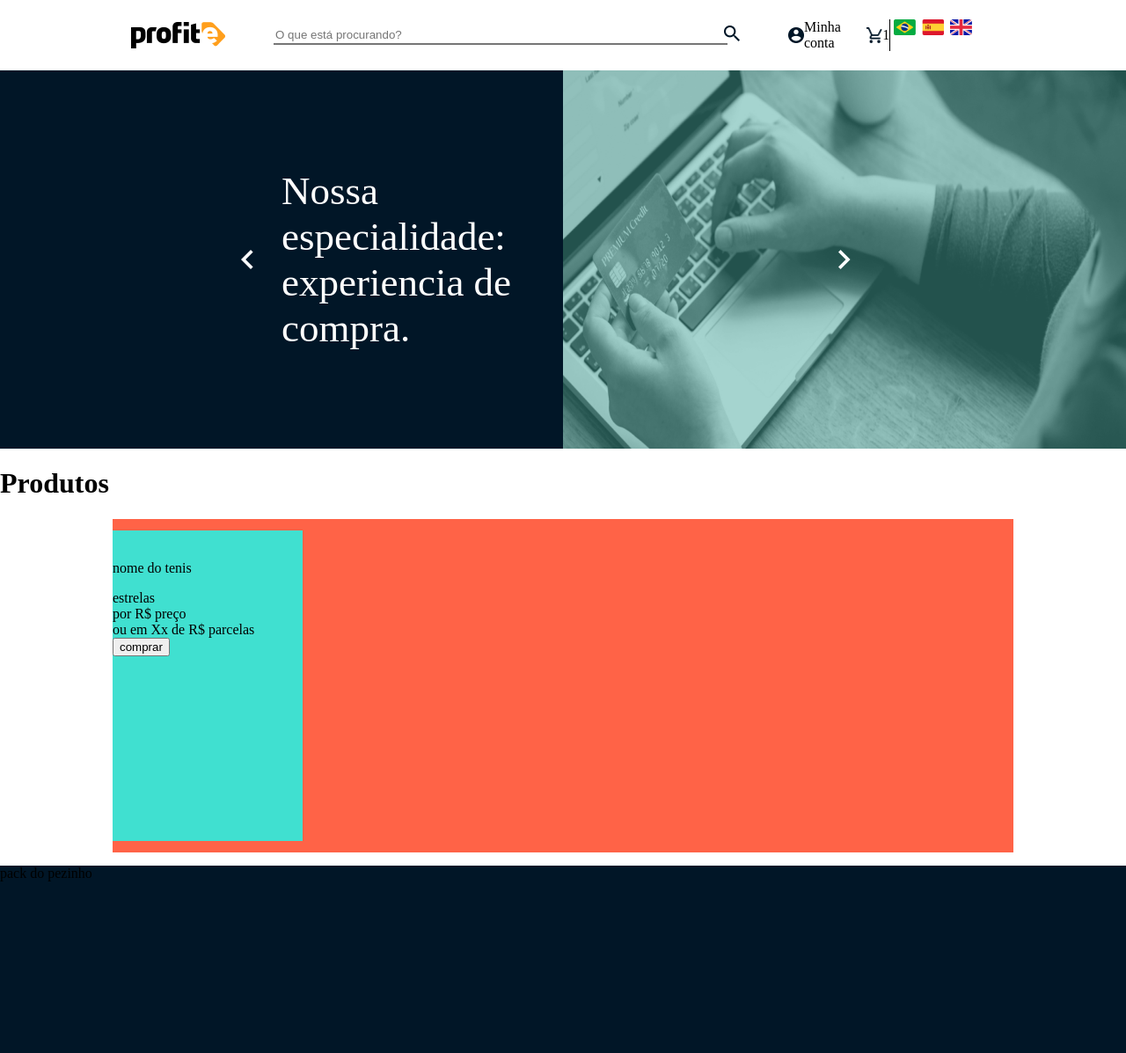
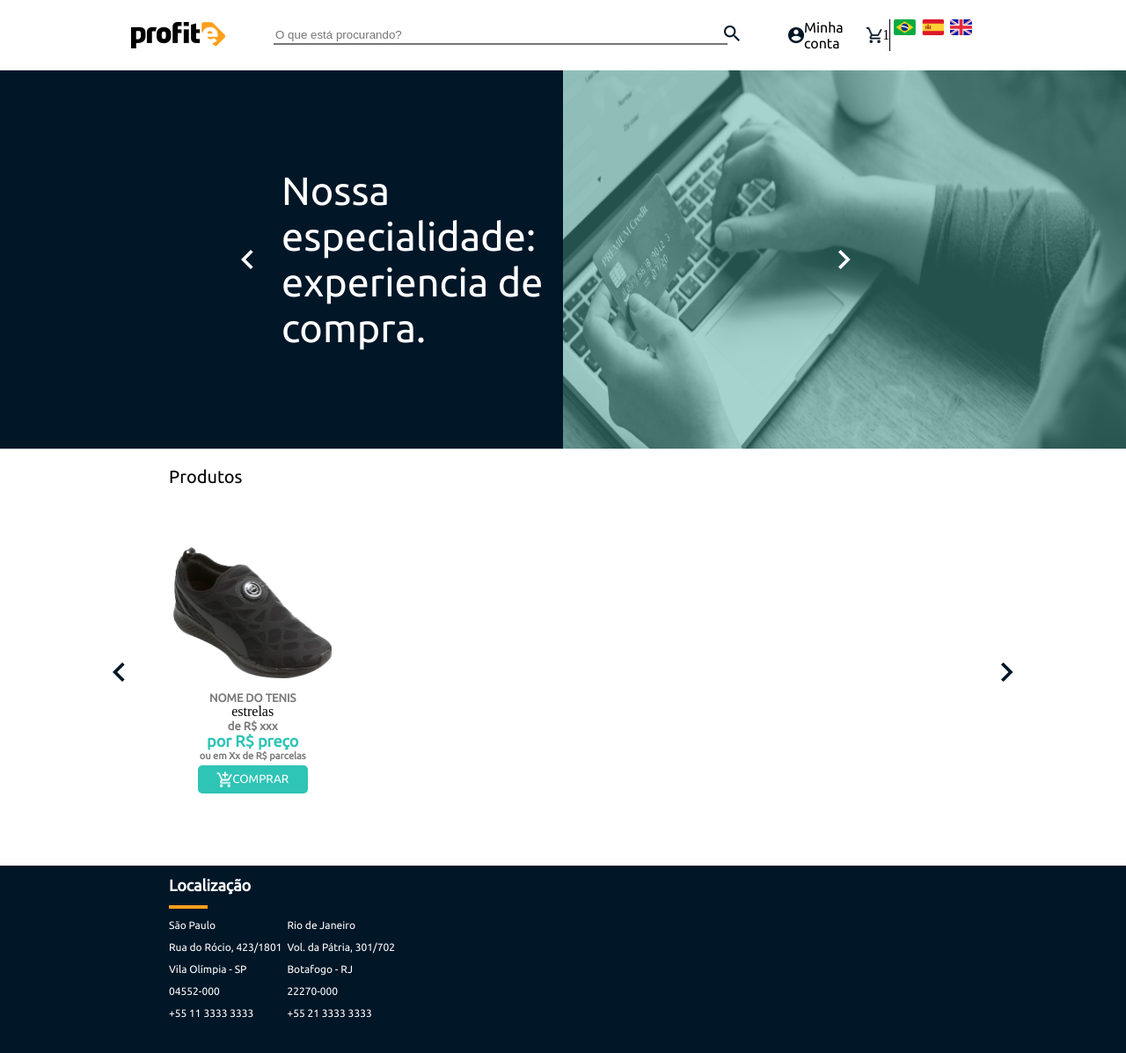
Before and after one commit to YanGianini/p2_interface, a Flask app: page / in a window 1280 px wide. Shown: the whole page at 88% size. Run offline with Flask 2, Linux system fonts and the light colour scheme.

Commit message:
adcionando footer

```diff
--- a/application/view/static/style.css
+++ b/application/view/static/style.css
@@ -1,6 +1,9 @@
+@import url('https://fonts.googleapis.com/css2?family=Ubuntu&display=swap');
+
+
 @media screen and (min-width:360px){
     body {
-        background-color: aqua;
+        background-color: #2EC4B6;
         display: flex;
         flex-direction: column;
         margin: 0;
@@ -66,6 +69,7 @@
     #personal_area a {
         text-decoration: none;
         color: black;
+        font-family: 'Ubuntu', sans-serif;
     }
 
     #login_area {
@@ -127,6 +131,7 @@
         color: white;
         font-size: 45px;
         width: 50%;
+        font-family: 'Ubuntu', sans-serif;
     }
 
     div#produto{
@@ -134,7 +139,13 @@
         height: 474px;
     }
 
-    #lista_produto{
+    #produto_header{
+        font-size: 20px;
+        font-family: 'Ubuntu', sans-serif;
+        margin-left: 15%;
+    }
+
+    #slide_prod{
         margin-left: 10%;
         width: 80%;
         height: 80%;
@@ -142,18 +153,112 @@
         flex-direction: row;
         justify-content: space-between;
         align-items: center;
-        background-color: tomato;
+    }
+
+    .arrow_prod {
+        height: 22px;
+        width: 14px;
+    }
+
+    #lista_produto{
+        width: 90%;
+        height: 100%;
+        display: flex;
+        flex-direction: row;
+        justify-content: space-between;
+        align-items: center;
     }
 
     #card_produto {
         height: 353px;
         width: 216px;
-        background-color: turquoise;
+        display: flex;
+        flex-direction: column;
+        justify-content: center;
+        align-items: center;
+    }
+
+    #img_compra {
+        width: 180px;
+        height: 150px;
+    }
+
+    #card_produto h1 {
+        margin: 0;
+        font-size: 18px;
+        color: #2EC4B6;
+        font-family: 'Ubuntu', sans-serif;
+    }
+
+    #card_produto h2 {
+        margin: 15px 0 0 0;
+        font-size: 13px;
+        font-family: 'Ubuntu', sans-serif;
+        text-decoration: none;
+        color: #7A7A7A;
+    }
+
+    #card_produto h3 {
+        margin: 0;
+        font-size: 11px;
+        font-family: 'Ubuntu', sans-serif;
+        text-decoration: none;
+        color: #7A7A7A;
+    }
+    #card_produto h4 {
+        margin: 0;
+        font-size: 13px;
+        font-family: 'Ubuntu', sans-serif;
+        text-decoration: none;
+        color: #7A7A7A;
+    }
+
+    #button_compra {
+        background-color: #2EC4B6;
+        border-style: none;
+        height: 32px;
+        width: 125px;
+        margin: 5px;
+        border-radius: 5px;
+        color: white;
+        font-family: 'Ubuntu', sans-serif;
+        display: flex;
+        justify-content: center;
+        align-items: center;
     }
 
     footer {
         background-color: #011627;
         height: 213px;
+    }
+
+    footer #conteudo{
+        width: 70%;
+        margin-left: 15%;
+        display: flex;
+        flex-direction: row;
+    }
+
+    #footer_h{
+        margin-left: 15%;
+        color: white;
+        font-family: 'Ubuntu', sans-serif;
+        font-size: 18px;
+        font-weight: bold;
+    }
+
+    #retangulo {
+        width: 44px;
+        height: 4px;
+        background-color: #FF9F1C;
+        margin-left: 15%;
+    }
+
+    .contact{
+        width: 15%;
+        color: white;
+        font-family: 'Ubuntu', sans-serif;
+        font-size: 12px;
     }
 }
 
--- a/application/view/templates/index.html
+++ b/application/view/templates/index.html
@@ -50,20 +50,49 @@
         </div>
     </div>
     <div id="produto">
-        <h1>Produtos</h1>
-        <div id="lista_produto">
-            <div id="card_produto">
-                <img src="" alt="">
-                <p>nome do tenis</p>
-                <div>estrelas</div>
-                <div>por R$ preço</div>
-                <div>ou em Xx de R$ parcelas</div>
-                <button>comprar</button>
+        <p id="produto_header">Produtos</p>
+        <div id="slide_prod">
+            <img src="{{ url_for('static', filename='img/black_left.png') }}" alt="" class="arrow_prod">
+            <div id="lista_produto">
+                <div id="card_produto">
+                    <img src="{{ url_for('static', filename='img/tenis.png') }}" alt="" id="img_compra">
+                    <h2>NOME DO TENIS</h2>
+                    <div>estrelas</div>
+                    <h4>de R$ xxx</h4>
+                    <h1>por R$ preço</h1>
+                    <h3>ou em Xx de R$ parcelas</h3>
+                    <button id="button_compra"><img src="{{ url_for('static', filename='img/cart_compra.png') }}" alt="" class="img_header"> COMPRAR</button>
+                </div>
             </div>
+            <img src="{{ url_for('static', filename='img/black_right.png') }}" alt="" class="arrow_prod">
         </div>
     </div>
     <footer>
-        pack do pezinho
+        <h1 id="footer_h">Localização</h1>
+
+        <div id="retangulo"></div>
+
+        <div id="conteudo">
+            <div class="contact">
+                <p>São Paulo</p>
+                <p>Rua do Rócio, 423/1801</p>
+                <p>Vila Olímpia - SP</p>
+                <p>04552-000</p>
+                <p>+55 11  3333 3333</p>
+            </div>
+
+            <div class="contact">
+                <p>Rio de Janeiro</p>
+                <p>Vol. da Pátria, 301/702</p>
+                <p>Botafogo - RJ</p>
+                <p>22270-000</p>
+                <p>+55 21 3333 3333</p>
+            </div>
+
+
+
+
+        </div>
     </footer>
 </body>
 </html>
```
Also changed, not shown: application/view/static/img/black_left.png (added), application/view/static/img/black_right.png (added), application/view/static/img/cart_compra.png (added).
